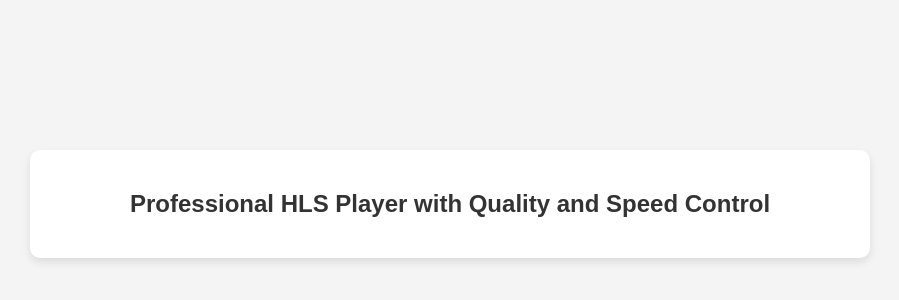
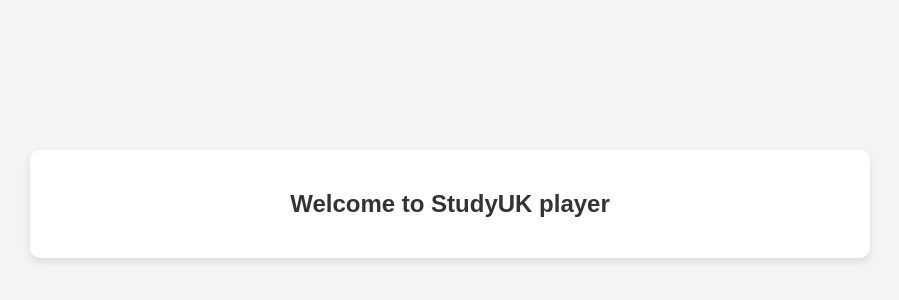
Before and after one commit to Unknownkil/Study-UK-player-, a plain HTML site: page index.html in a window 1280 px wide. Shown: the part 216-516 px from the top of the page, without its empty margins (190-1089 px from the left). Drawn offline with Linux system fonts and the light colour scheme.

Commit message:
Update index.html

```diff
--- a/index.html
+++ b/index.html
@@ -37,7 +37,7 @@
 <body>
 
     <div class="container">
-        <h2>Professional HLS Player with Quality and Speed Control</h2>
+        <h2>Welcome to StudyUK player</h2>
 
         <!-- The JWPlayer container -->
         <div id="player"></div>
```
